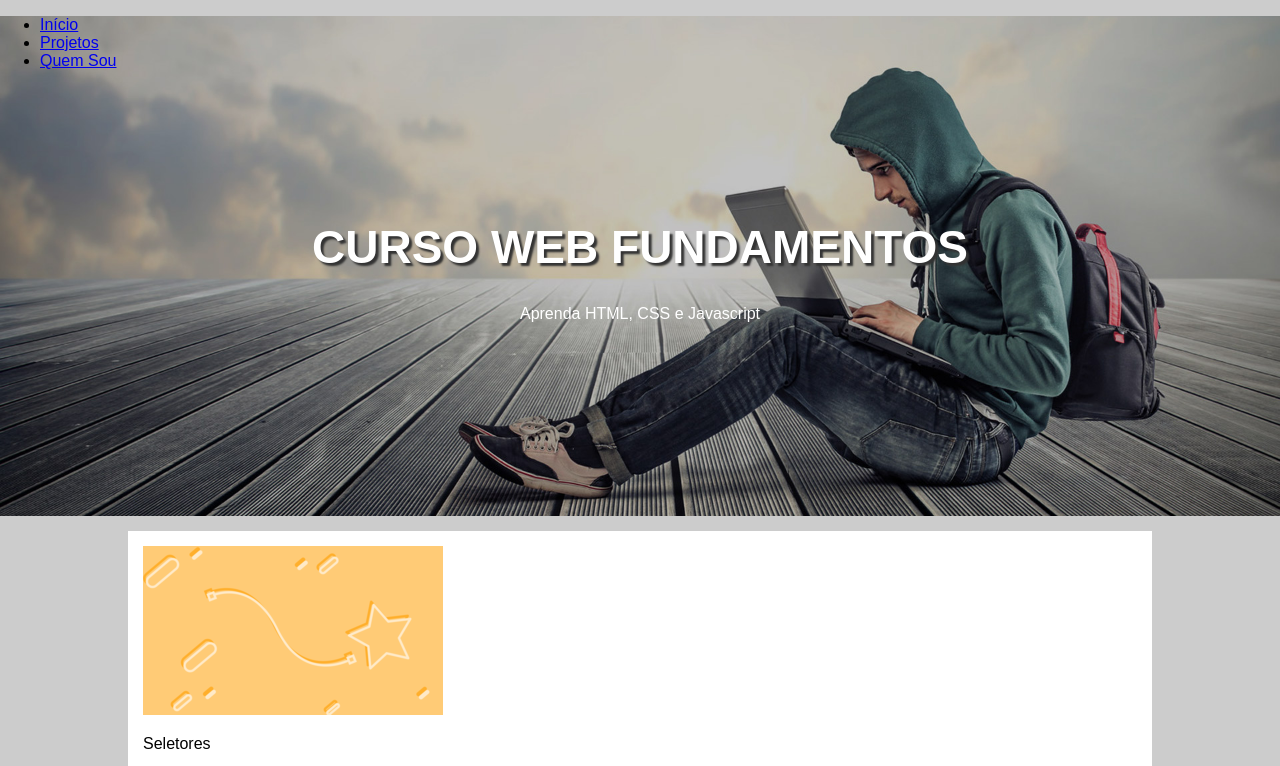
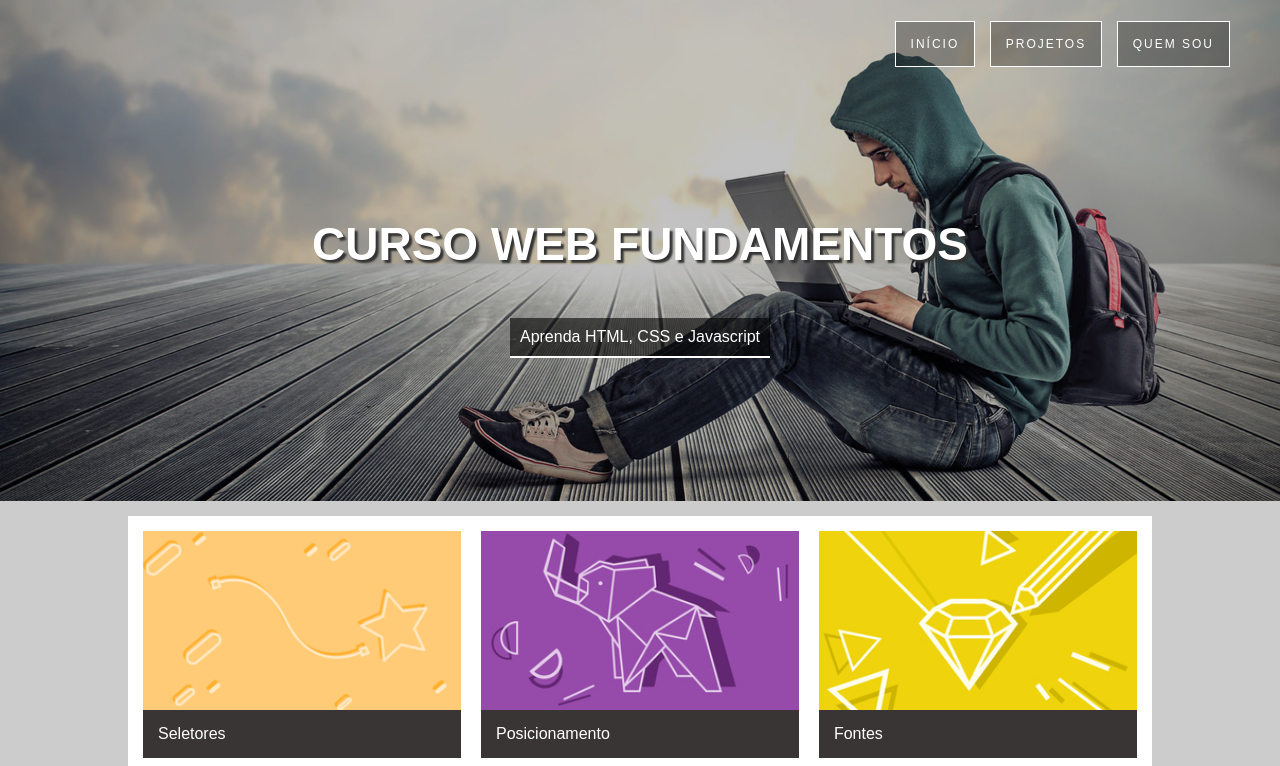
Before and after one commit to mariana3000/Curso_HTML_CSS_JavaScript, a plain HTML site: page AulaHTML/4_ LayoutProjeto.html in a window 1280 px wide. Shown: the top 766 px of the page. Drawn offline with Linux system fonts and the light colour scheme.

Commit message:
Projeto de layout, HTML & CSS.

```diff
--- a/AulaHTML/4.1_ ProjetoLayoutCSS.css
+++ b/AulaHTML/4.1_ ProjetoLayoutCSS.css
@@ -1,54 +1,107 @@
-body {
+body{
     font-family: arial, sans-serif;
     background: #ccc;
-    margin: 0; /*Margem 0 para não ter borda nem uma na imagem*/
+    margin: 0;
 }
 
-.hero {
-    background-image: url(imagensLayoutProjeto/bg-3.jpg); /*quando vc precisa voltar para acessar uma pasta que esta no mesmo nivel que o documento que vc esta alterando é utilizado o ../ assim ele volta na "raiz" */
+.hero{
+    background-image: url(imagensLayoutProjeto/bg-3.jpg);
     height: 500px;
-    background-position: right center; /*Serve para alinhar na direita e centralizar na vertical*/
-    background-size: cover; /*\Sempre ocupar a imagem inteira mesmo que corte um pedacinho */
+    background-position: right center;
+    background-size: cover;
+    border-top: 1px solid transparent;
 }
 
-.hero-content {
-    text-align: center; /*Centralizar o texto*/
+.hero-content{
+    text-align: center;
     color: white;
     margin-top: 150px;
 }
 
-.hero-content h1 {
+.hero-content h1{
     text-transform: uppercase;
     font-size: 46px;
-    text-shadow: 3px 3px 2px #333; /*o primeiro valor é o deslocamento no eixo x(horizontal) o segundo valor é o deslocamento no eixo vertical, o terceiro valor representa o esfumaçamento o blar.*/
+    text-shadow: 3px 3px 2px #333;
+}
+.hero-content p{
+    background-color: rgba(0,0,0, .6);
+    display: inline-block;
+    padding: 10px;
+    border-bottom: 2px solid white;
 }
 
-main {
-    width: 80%;
-    margin: auto; /*para centralizar*/
+
+.hero nav ul{
+    text-align: right;
+    margin: 20px 50px 0 0;
 }
 
-.content-section {
-    background-color: white;
-    padding: 15px; /*Respiro/ espaçamento de dentro do bloco*/
-    margin-top: 15px; /*margem do topo*/
+.hero nav li{
+    display: inline-block;
+    list-style: none;
+    margin-left: 10px;
+    border: 1px solid white;
+}
+.hero nav a{
+    background: rgba(0,0,0, 0.3);
+    display: block;
+    padding: 15px;
+    color: white;
+    text-decoration: none;
+    text-transform: uppercase;
+    font-size: 12px;
+    letter-spacing: 2px;
+}
+.hero nav a:hover{
+    background: rgba(0,0,0, 0.5);
 }
 
-.content-header {
+
+main{
+    width: 80%;
+    margin: auto;
+}
+
+.content-section{
+    background-color: white;
+    padding: 15px;
+    margin-top: 15px;
+    overflow: auto;
+}
+
+.card{
+    width: 32%;
+    float: left;
+    box-sizing: border-box;
+}
+.card-1, .card-2{
+    margin-right: 2%;
+}
+.card img {
+   width: 100%;
+    display: block;
+}
+.card p{
+    background-color: #393535;
+    color: white;
+    margin: 0;
+    padding: 15px;
+}
+
+.content-header{
     border-bottom: solid 2px #ccc;
 	padding: 10px;
 
 	background: #eee;
 }
-
-.content-header h2 {
-    margin: 0;
+.content-header h2{
+    margin:0;
 }
 
-.rodape {
+.rodape{
     height: 80px;
 	color: white;
-    font-size: 14px;
+	font-size: 15px;
 	text-align: center;
 	text-shadow: 2px 2px 2px black;
 	background: #6b6c68;
--- a/AulaHTML/4_ LayoutProjeto.html
+++ b/AulaHTML/4_ LayoutProjeto.html
@@ -31,12 +31,12 @@
         <main>
 
             <section class="content-section">
-                <div class="card">
+                <div class="card card-1">
                     <img src="imagensLayoutProjeto/card_01.png" alt="">
                     <p>Seletores</p>
                 </div>
 
-                <div class="card">
+                <div class="card card-2">
                     <img src="imagensLayoutProjeto/card_02.jpg" alt="">
                     <p>Posicionamento</p>
                 </div>
```
Also changed, not shown: AulaHTML/5_display.html (added, +68 -0 lines). Lines whose indentation alone changed are shown as unchanged.
